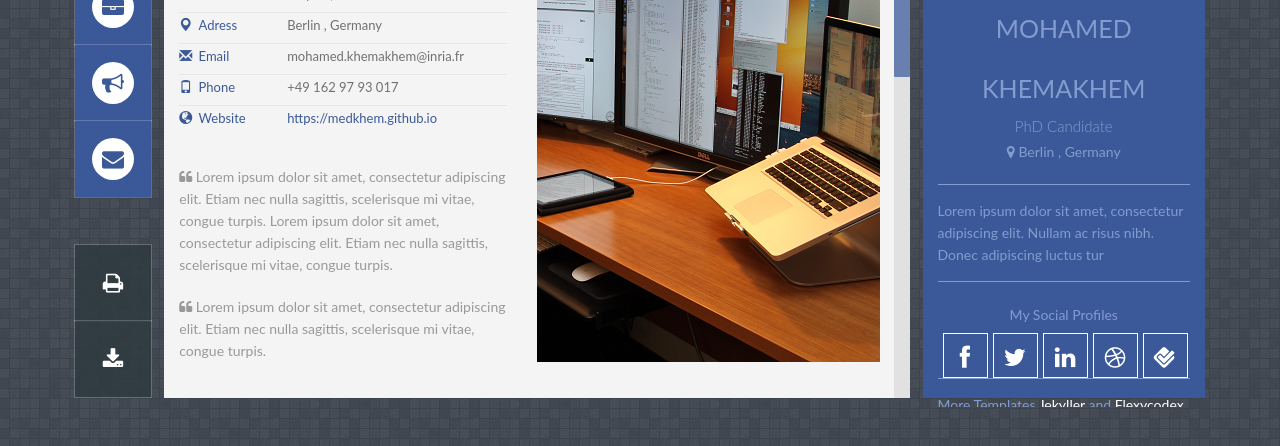
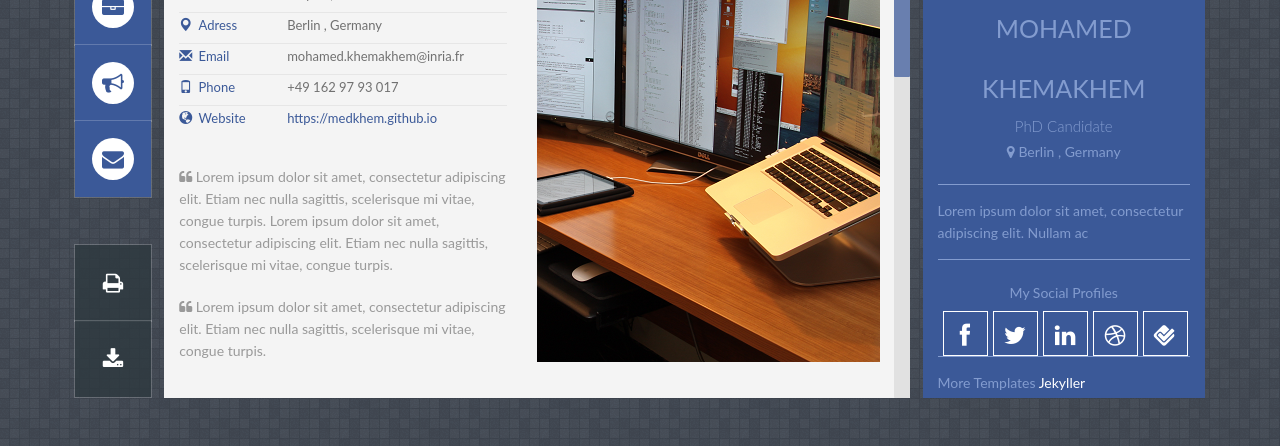
Before and after one commit to MedKhem/medkhem.github.io, a Jekyll site: the page built from index.html, in a window 1280 px wide, cut to the strip 342-788 px from the top of the page. Built offline with Jekyll 4.4.1, drawn with Linux system fonts in a browser that asks for light colours; some web fonts are replaced.

Commit message:
quick fixes

```diff
--- a/index.html
+++ b/index.html
@@ -68,7 +68,7 @@ layout: default
     <div class="col-lg-12 col-md-12 col-sm-9 col-xs-12">
         <!-- Profile info -->
         <div id="profile_info">
-            <h1 id="name" class="transition-02">{{ site.yourname }}</h1>
+            <h1 id="name" class="transition-02">{{site.yourname}}</h1>
             <h4 class="line">{{ site.title }}</h4>
             <h6><span class="fa fa-map-marker"></span> {{ site.location }}</h6>
         </div>
@@ -78,7 +78,7 @@ layout: default
         <!-- Profile Description -->
         <div id="profile_desc">
             <p>
-            	Lorem ipsum dolor sit amet, consectetur adipiscing elit. Nullam ac risus nibh. Donec adipiscing luctus tur
+            	Lorem ipsum dolor sit amet, consectetur adipiscing elit. Nullam ac
             </p>
 
         </div>
@@ -100,7 +100,7 @@ layout: default
 
         <div id="profile_desc">
             <p>
-                More Templates <a href="https://github.com/jekyller" target="_blank" title="jekyller" class="a-footer">Jekyller</a> and <a href="https://themeforest.net/item/flexyvcard-responsive-vcard-template-/7158750" target="_blank" title="flexycodes" class="a-footer">Flexycodex</a>
+                More Templates <a href="https://github.com/jekyller" target="_blank" title="jekyller" class="a-footer">Jekyller</a>
             </p>
 
         </div>
```
